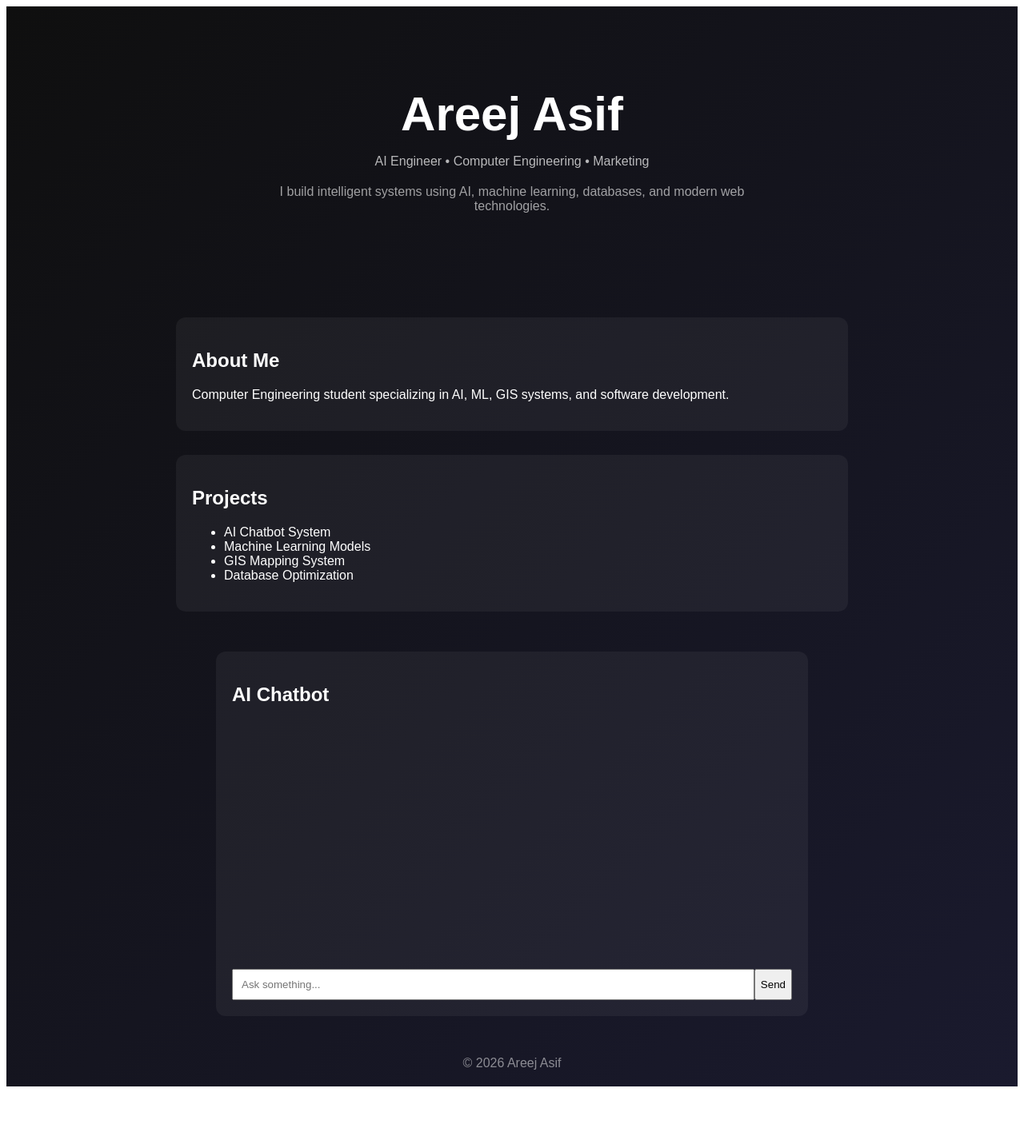
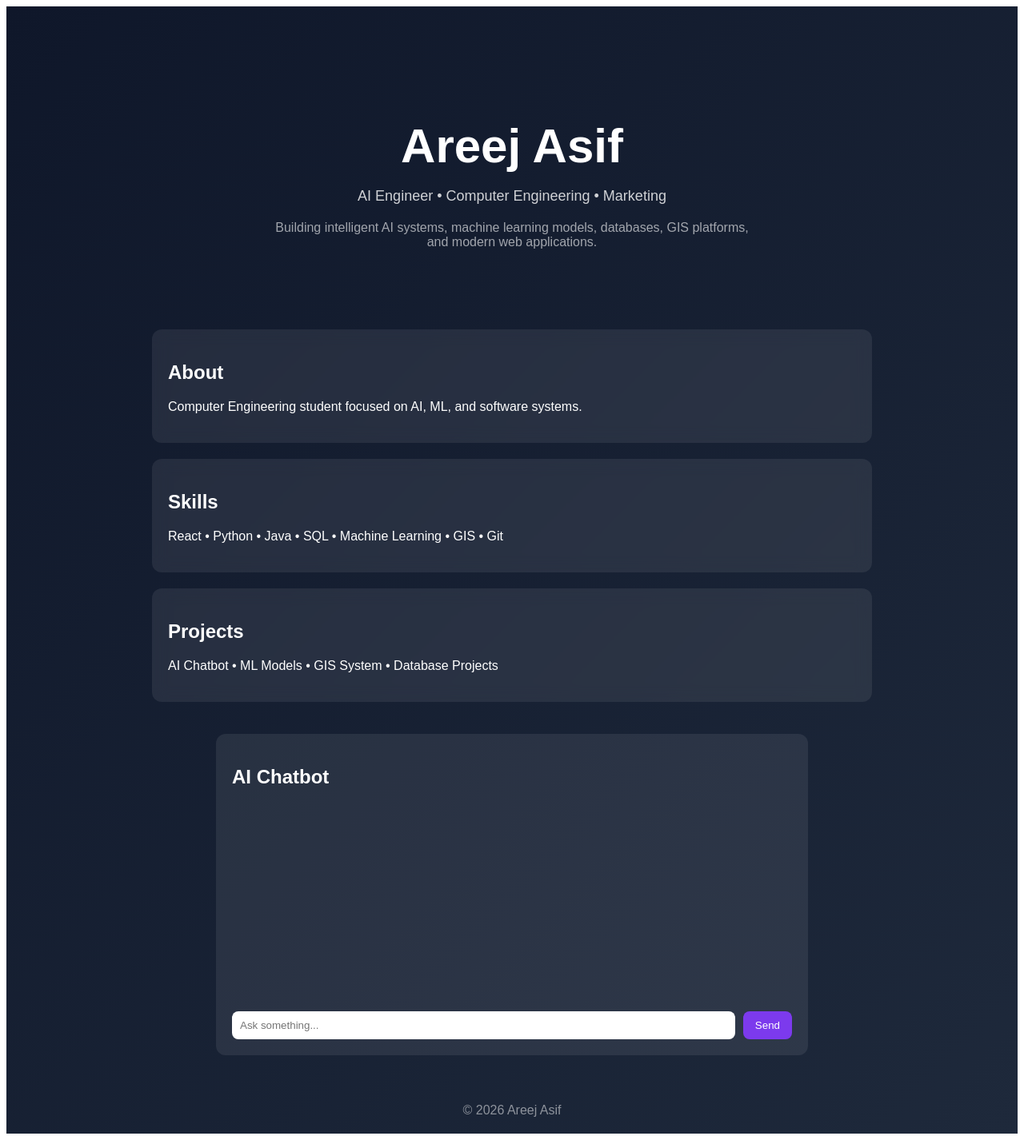
Before and after one commit to Areej-Asif/AI-portfolio, a React (Vite) app: page / in a window 1280 px wide. Shown: the whole page at 80% size. Before the commit the page ends 1367 px from the top, so only its background shows below. Built offline with nearby package versions, Linux system fonts and the light colour scheme.

Commit message:
fix white screen + premium ui

```diff
--- a/src/App.jsx
+++ b/src/App.jsx
@@ -2,82 +2,87 @@ import Chatbot from "./components/Chatbot";
 
 export default function App() {
   return (
-    <div style={styles.page}>
+    <div style={{
+      minHeight: "100vh",
+      background: "linear-gradient(135deg, #0f172a, #1e293b)",
+      color: "white",
+      fontFamily: "Arial",
+      padding: "20px"
+    }}>
 
       {/* HERO */}
-      <section style={styles.hero}>
-        <h1 style={styles.title}>Areej Asif</h1>
-        <p style={styles.subtitle}>AI Engineer • Computer Engineering • Marketing</p>
-        <p style={styles.desc}>
-          I build intelligent systems using AI, machine learning, databases, and modern web technologies.
+      <div style={{
+        textAlign: "center",
+        padding: "80px 20px"
+      }}>
+        <h1 style={{
+          fontSize: "60px",
+          marginBottom: "10px"
+        }}>
+          Areej Asif
+        </h1>
+
+        <p style={{ fontSize: "18px", opacity: 0.8 }}>
+          AI Engineer • Computer Engineering • Marketing
         </p>
-      </section>
 
-      {/* ABOUT */}
-      <section style={styles.card}>
-        <h2>About Me</h2>
-        <p>
-          Computer Engineering student specializing in AI, ML, GIS systems, and software development.
+        <p style={{
+          maxWidth: "600px",
+          margin: "20px auto",
+          opacity: 0.6
+        }}>
+          Building intelligent AI systems, machine learning models,
+          databases, GIS platforms, and modern web applications.
         </p>
-      </section>
+      </div>
 
-      {/* PROJECTS */}
-      <section style={styles.card}>
-        <h2>Projects</h2>
-        <ul>
-          <li>AI Chatbot System</li>
-          <li>Machine Learning Models</li>
-          <li>GIS Mapping System</li>
-          <li>Database Optimization</li>
-        </ul>
-      </section>
+      {/* CARDS */}
+      <div style={{
+        maxWidth: "900px",
+        margin: "0 auto",
+        display: "grid",
+        gap: "20px"
+      }}>
+
+        <div style={cardStyle}>
+          <h2>About</h2>
+          <p>
+            Computer Engineering student focused on AI, ML, and software systems.
+          </p>
+        </div>
+
+        <div style={cardStyle}>
+          <h2>Skills</h2>
+          <p>React • Python • Java • SQL • Machine Learning • GIS • Git</p>
+        </div>
+
+        <div style={cardStyle}>
+          <h2>Projects</h2>
+          <p>AI Chatbot • ML Models • GIS System • Database Projects</p>
+        </div>
+      </div>
 
       {/* CHATBOT */}
-      <Chatbot />
+      <div style={{ marginTop: "40px" }}>
+        <Chatbot />
+      </div>
 
       {/* FOOTER */}
-      <footer style={styles.footer}>
+      <div style={{
+        textAlign: "center",
+        marginTop: "60px",
+        opacity: 0.5
+      }}>
         © 2026 Areej Asif
-      </footer>
+      </div>
 
     </div>
   );
 }
 
-const styles = {
-  page: {
-    fontFamily: "Arial",
-    background: "linear-gradient(135deg,#0f0f0f,#1a1a2e)",
-    color: "white",
-    minHeight: "100vh",
-    padding: "20px"
-  },
-  hero: {
-    textAlign: "center",
-    padding: "80px 20px"
-  },
-  title: {
-    fontSize: "60px",
-    margin: 0
-  },
-  subtitle: {
-    opacity: 0.7
-  },
-  desc: {
-    maxWidth: "600px",
-    margin: "20px auto",
-    opacity: 0.6
-  },
-  card: {
-    maxWidth: "800px",
-    margin: "30px auto",
-    padding: "20px",
-    background: "rgba(255,255,255,0.05)",
-    borderRadius: "12px"
-  },
-  footer: {
-    textAlign: "center",
-    marginTop: "50px",
-    opacity: 0.5
-  }
+const cardStyle = {
+  background: "rgba(255,255,255,0.08)",
+  padding: "20px",
+  borderRadius: "12px",
+  backdropFilter: "blur(10px)"
 };
--- a/src/components/chatbot.jsx
+++ b/src/components/chatbot.jsx
@@ -7,48 +7,80 @@ export default function Chatbot() {
   const sendMessage = async () => {
     if (!input.trim()) return;
 
-    const userText = input;
+    const userMessage = input;
     setInput("");
 
-    setMessages((p) => [...p, { role: "user", text: userText }]);
+    setMessages((p) => [...p, { role: "user", text: userMessage }]);
 
+    try {
       const res = await fetch("/api/chat", {
         method: "POST",
         headers: { "Content-Type": "application/json" },
-      body: JSON.stringify({ message: userText }),
+        body: JSON.stringify({ message: userMessage }),
       });
 
       const data = await res.json();
 
       setMessages((p) => [...p, { role: "ai", text: data.reply }]);
+    } catch {
+      setMessages((p) => [...p, { role: "ai", text: "Error connecting to AI" }]);
+    }
   };
 
   return (
     <div style={{
       maxWidth: "700px",
-      margin: "50px auto",
+      margin: "0 auto",
+      background: "rgba(255,255,255,0.08)",
       padding: "20px",
-      background: "rgba(255,255,255,0.05)",
       borderRadius: "12px"
     }}>
       <h2>AI Chatbot</h2>
 
-      <div style={{ height: "300px", overflowY: "auto" }}>
+      <div style={{
+        height: "250px",
+        overflowY: "auto",
+        marginBottom: "10px"
+      }}>
         {messages.map((m, i) => (
-          <p key={i} style={{ textAlign: m.role === "user" ? "right" : "left" }}>
+          <div key={i} style={{
+            textAlign: m.role === "user" ? "right" : "left",
+            margin: "6px 0"
+          }}>
+            <span style={{
+              display: "inline-block",
+              padding: "8px 12px",
+              borderRadius: "10px",
+              background: "#111"
+            }}>
               {m.text}
-          </p>
+            </span>
+          </div>
         ))}
       </div>
 
-      <div style={{ display: "flex", marginTop: "10px" }}>
+      <div style={{ display: "flex", gap: "10px" }}>
         <input
           value={input}
           onChange={(e) => setInput(e.target.value)}
-          style={{ flex: 1, padding: "10px" }}
+          style={{
+            flex: 1,
+            padding: "10px",
+            borderRadius: "8px",
+            border: "none"
+          }}
           placeholder="Ask something..."
         />
-        <button onClick={sendMessage}>Send</button>
+
+        <button onClick={sendMessage} style={{
+          padding: "10px 15px",
+          background: "#7c3aed",
+          color: "white",
+          borderRadius: "8px",
+          border: "none"
+        }}>
+          Send
+        </button>
       </div>
     </div>
   );
```
Lines whose indentation alone changed are shown as unchanged.
